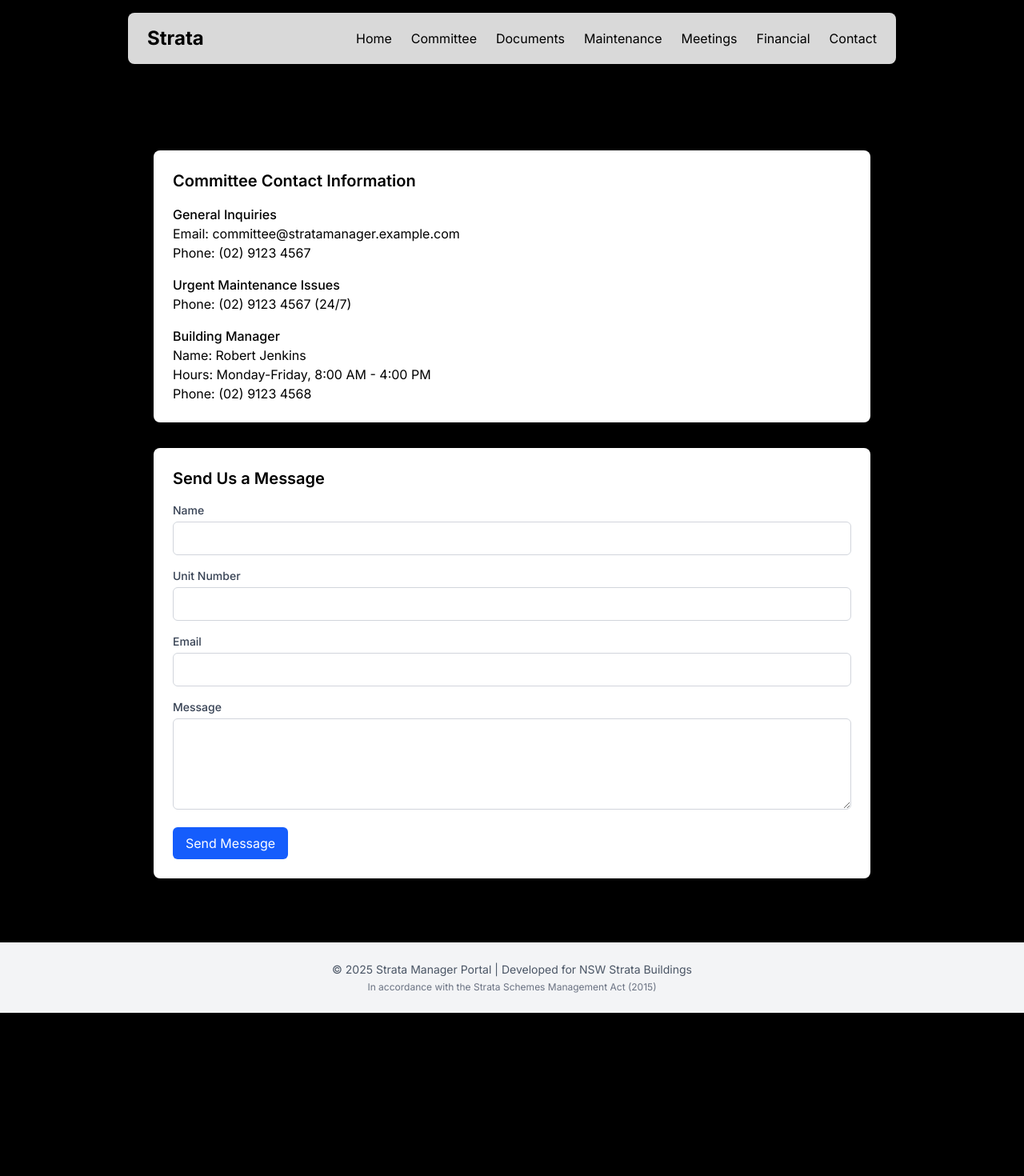
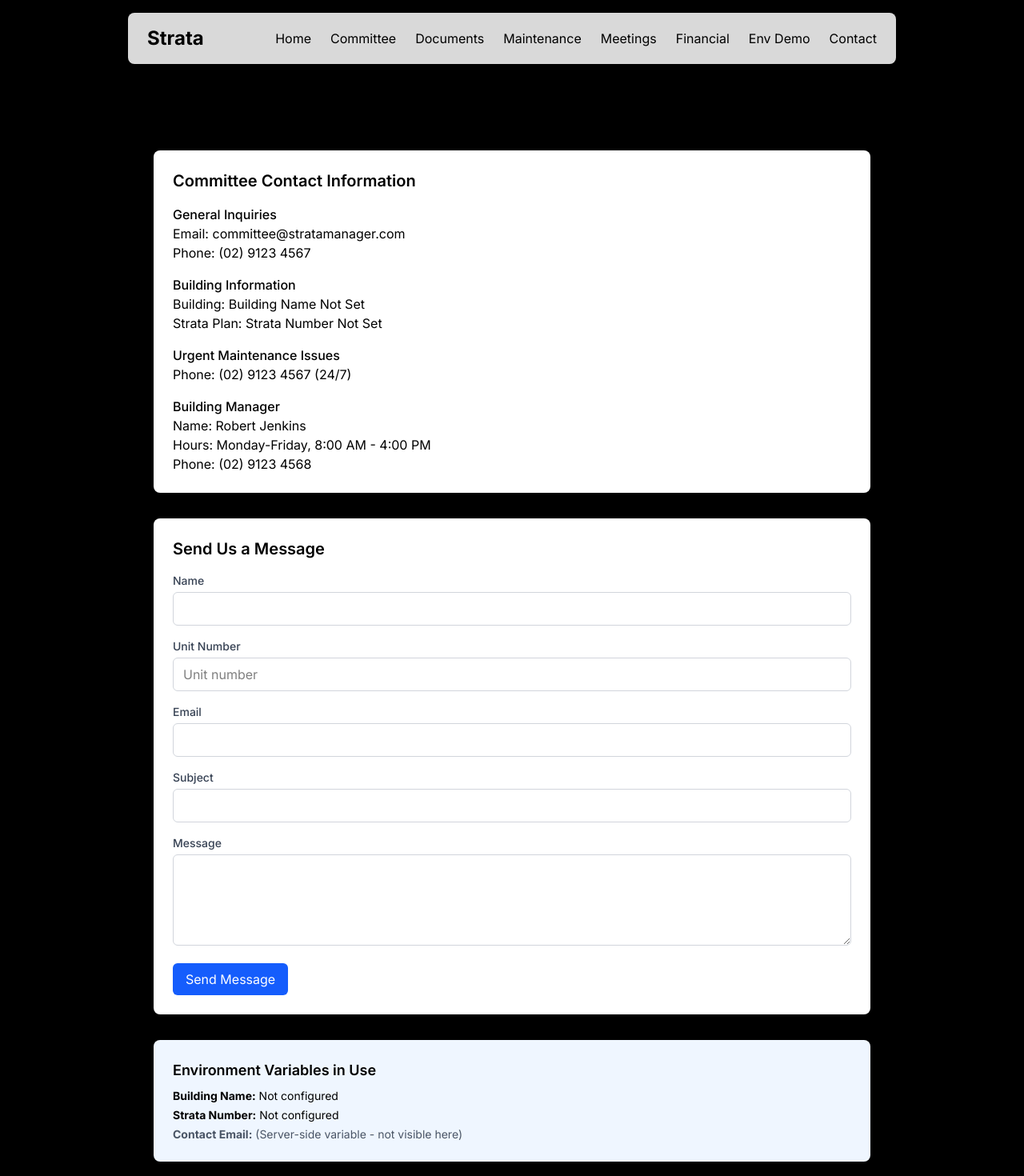
Before and after one commit to Benyamin-Kamal-Kaif/strata-manager, a Next.js app: page /contact in a window 1280 px wide. Shown: the top 1470 px of the page at 80% size. Before the commit the page ends 1266 px from the top, so only its background shows below. Built offline with nearby package versions, Linux system fonts and the light colour scheme.

Commit message:
env variable add

```diff
--- a/src/app/contact/page.tsx
+++ b/src/app/contact/page.tsx
@@ -10,8 +10,16 @@ export default function ContactPage() {
           <div className="space-y-4">
             <div>
               <h3 className="font-medium">General Inquiries</h3>
-                <p>Email: committee@stratamanager.example.com</p>
+              <p>Email: {process.env.NEXT_PUBLIC_BUILDING_NAME ?
+                `${process.env.NEXT_PUBLIC_BUILDING_NAME.toLowerCase().replace(' ', '')}@stratamanager.com` :
+                'committee@stratamanager.com'}</p>
               <p>Phone: (02) 9123 4567</p>
+            </div>
+
+            <div>
+              <h3 className="font-medium">Building Information</h3>
+              <p>Building: {process.env.NEXT_PUBLIC_BUILDING_NAME || 'Building Name Not Set'}</p>
+              <p>Strata Plan: {process.env.NEXT_PUBLIC_STRATA_NUMBER || 'Strata Number Not Set'}</p>
             </div>
 
             <div>
@@ -51,6 +59,7 @@ export default function ContactPage() {
                 name="unit"
                 className="w-full px-3 py-2 border border-gray-300 rounded-md"
                 required
+                placeholder={process.env.NEXT_PUBLIC_BUILDING_NAME ? `Unit number at ${process.env.NEXT_PUBLIC_BUILDING_NAME}` : "Unit number"}
               />
             </div>
 
@@ -60,6 +69,17 @@ export default function ContactPage() {
                 type="email"
                 id="email"
                 name="email"
+                className="w-full px-3 py-2 border border-gray-300 rounded-md"
+                required
+              />
+            </div>
+
+            <div>
+              <label htmlFor="subject" className="block text-sm font-medium text-gray-700 mb-1">Subject</label>
+              <input
+                type="text"
+                id="subject"
+                name="subject"
                 className="w-full px-3 py-2 border border-gray-300 rounded-md"
                 required
               />
@@ -86,6 +106,18 @@ export default function ContactPage() {
             </div>
           </form>
         </div>
+
+        {/* Display Environment Variables Demo */}
+        <div className="mt-8 bg-blue-50 p-6 rounded-lg">
+          <h2 className="text-lg font-semibold mb-2">Environment Variables in Use</h2>
+          <div className="text-sm space-y-1">
+            <p><strong>Building Name:</strong> {process.env.NEXT_PUBLIC_BUILDING_NAME || 'Not configured'}</p>
+            <p><strong>Strata Number:</strong> {process.env.NEXT_PUBLIC_STRATA_NUMBER || 'Not configured'}</p>
+            <p className="text-gray-600">
+              <strong>Contact Email:</strong> (Server-side variable - not visible here)
+            </p>
+          </div>
+        </div>
       </div>
     </main>
   );
--- a/src/app/layout.tsx
+++ b/src/app/layout.tsx
@@ -6,8 +6,8 @@ import './globals.css';
 const inter = Inter({ subsets: ['latin'] });
 
 export const metadata: Metadata = {
-  title: 'Strata Manager - Building Management Portal',
-  description: 'A portal for managing strata properties in New South Wales',
+  title: `${process.env.NEXT_PUBLIC_BUILDING_NAME || 'Strata Manager'} - Management Portal`,
+  description: `Management portal for ${process.env.NEXT_PUBLIC_BUILDING_NAME || 'NSW Strata Building'} (SP: ${process.env.NEXT_PUBLIC_STRATA_NUMBER || 'N/A'})`,
 };
 
 export default function RootLayout({
@@ -22,7 +22,9 @@ export default function RootLayout({
           <div style={{ backgroundColor: '#D9D9D9' }} className="px-6 py-4 rounded-lg shadow-lg">
             <div className="flex justify-between items-center">
               <div>
-                <h1 className="text-2xl font-bold text-black">Strata</h1>
+                <h1 className="text-2xl font-bold text-black">
+                  {process.env.NEXT_PUBLIC_BUILDING_NAME || 'Strata'}
+                </h1>
               </div>
               <nav>
                 <ul className="flex space-x-6">
@@ -32,6 +34,7 @@ export default function RootLayout({
                   <li><Link href="/maintenance" className="text-black hover:text-gray-600 hover:underline transition-all">Maintenance</Link></li>
                   <li><Link href="/meetings" className="text-black hover:text-gray-600 hover:underline transition-all">Meetings</Link></li>
                   <li><Link href="/financial" className="text-black hover:text-gray-600 hover:underline transition-all">Financial</Link></li>
+                  <li><Link href="/env-demo" className="text-black hover:text-gray-600 hover:underline transition-all">Env Demo</Link></li>
                   <li><Link href="/contact" className="text-black hover:text-gray-600 hover:underline transition-all">Contact</Link></li>
                 </ul>
               </nav>
@@ -44,10 +47,13 @@ export default function RootLayout({
         <footer className="bg-gray-100 py-6 mt-12">
           <div className="container mx-auto px-4 text-center">
             <p className="text-sm text-gray-600">
-              © {new Date().getFullYear()} Strata Manager Portal | Developed for NSW Strata Buildings
+              © {new Date().getFullYear()} {process.env.NEXT_PUBLIC_BUILDING_NAME || 'Strata Manager Portal'} | Developed for NSW Strata Buildings
             </p>
             <p className="text-xs text-gray-500 mt-1">
               In accordance with the Strata Schemes Management Act (2015)
+            </p>
+            <p className="text-xs text-gray-500">
+              {process.env.NEXT_PUBLIC_STRATA_NUMBER && `Strata Plan: ${process.env.NEXT_PUBLIC_STRATA_NUMBER}`}
             </p>
           </div>
         </footer>
--- a/src/app/page.tsx
+++ b/src/app/page.tsx
@@ -2,15 +2,18 @@ export default function Home() {
   return (
     <main className="flex min-h-screen flex-col items-center p-8">
       <div className="max-w-5xl w-full">
-        <h1 className="text-4xl font-bold mb-6 text-center" style={{ color: '#D9D9D9' }}>
-          Strata Manager Portal
+      <h1 className="text-4xl font-bold mb-6 text-center" style={{ color: '#D9D9D9' }}>
+          {process.env.NEXT_PUBLIC_BUILDING_NAME || 'Strata Manager'} Portal
         </h1>
 
         <div className="bg-blue-50 p-6 rounded-lg shadow-md mb-8">
-          <h2 className="text-2xl font-semibold mb-4">Welcome to Your Building Management Website</h2>
+        <h2 className="text-2xl font-semibold mb-4">Welcome to {process.env.NEXT_PUBLIC_BUILDING_NAME}</h2>
           <p className="mb-4">
-            This portal is designed to help the Strata Committee manage our apartment building in accordance
+            This portal is designed to help the Strata Committee manage {process.env.NEXT_PUBLIC_BUILDING_NAME} in accordance
             with the Strata Schemes Management Act (2015) of New South Wales.
+          </p>
+          <p className="text-sm text-gray-600 mt-4">
+            Strata Plan Number: {process.env.NEXT_PUBLIC_STRATA_NUMBER}
           </p>
           <p>
             As a member of the Strata Committee, you can use this website to:
```
Lines whose indentation alone changed are shown as unchanged.
